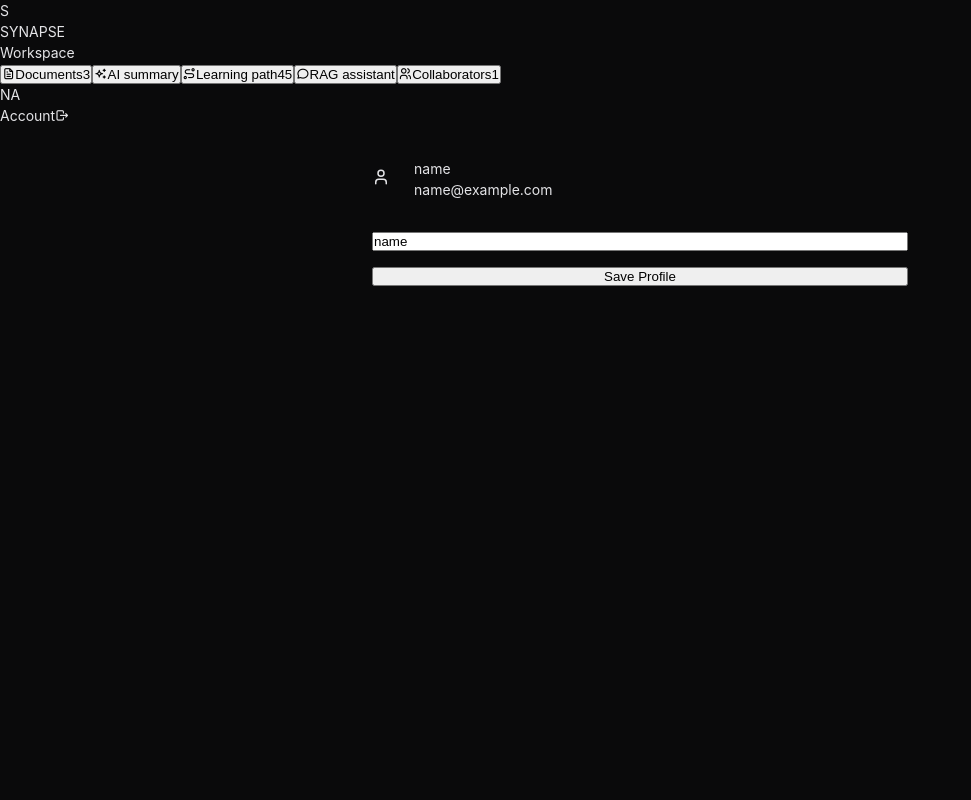
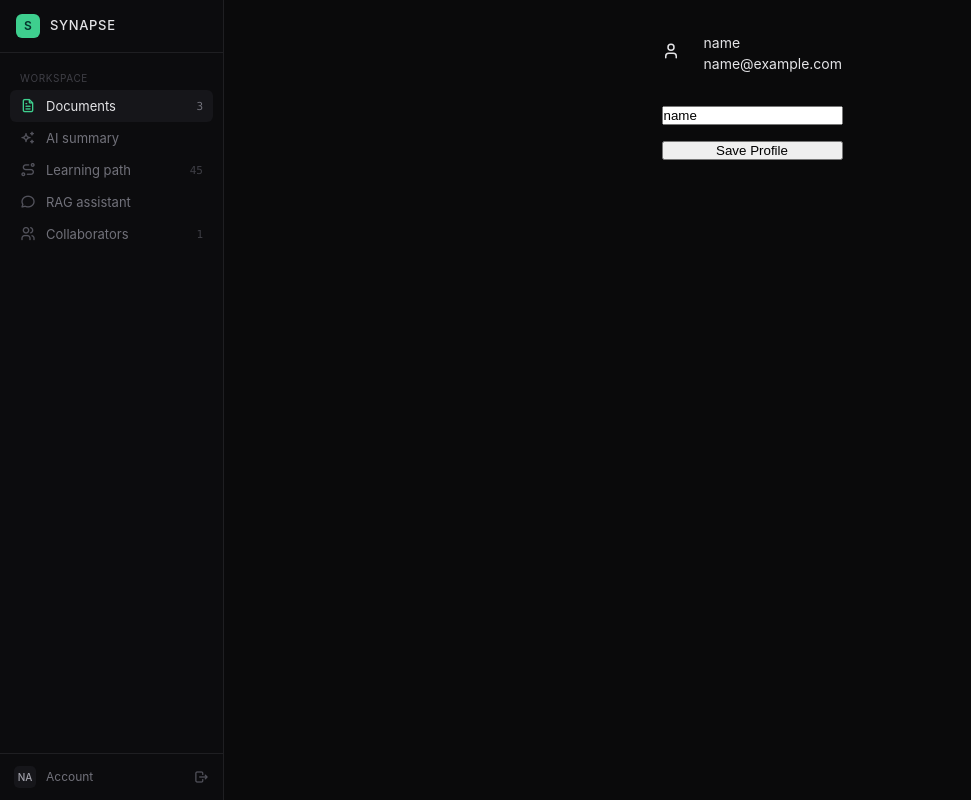
Before and after one commit to ulthimanju/CAPSTONE, a React (Vite) app in the folder web-app/: page /profile in a window 1280 px wide. Shown: the whole page, without its empty margins (0-971 px from the left). Built offline with nearby package versions, Linux system fonts and the light colour scheme; no server answers; sample sign-in values are in the browser's storage.

Commit message:
style: fix double layout nesting & apply complete CSS rules from template HTML

```diff
--- a/web-app/src/routes/AppRoutes.jsx
+++ b/web-app/src/routes/AppRoutes.jsx
@@ -30,9 +30,7 @@ export const AppRoutes = () => {
         path="/workspaces"
         element={
           <ProtectedRoute>
-            <AppLayout>
-              <WorkspacesPage />
-            </AppLayout>
+            <WorkspacesPage />
           </ProtectedRoute>
         }
       />
@@ -40,12 +38,11 @@ export const AppRoutes = () => {
         path="/workspaces/:workspaceId"
         element={
           <ProtectedRoute>
-            <AppLayout>
-              <WorkspaceDetailPage />
-            </AppLayout>
+            <WorkspaceDetailPage />
           </ProtectedRoute>
         }
       />
+
 
       <Route
         path="/profile"
--- a/web-app/src/styles/globals.css
+++ b/web-app/src/styles/globals.css
@@ -36,6 +36,435 @@ body {
   overflow: hidden;
 }
 
+.shell {
+  display: flex;
+  height: 100vh;
+  width: 100vw;
+}
+
+/* ---------- LEFT NAV ---------- */
+.nav {
+  width: 224px;
+  background: var(--bg-1);
+  border-right: 1px solid var(--border);
+  display: flex;
+  flex-direction: column;
+  flex-shrink: 0;
+}
+.nav-header {
+  height: 53px;
+  padding: 0 16px;
+  border-bottom: 1px solid var(--border);
+  display: flex;
+  align-items: center;
+  gap: 10px;
+}
+.nav-mark {
+  width: 24px;
+  height: 24px;
+  border-radius: 6px;
+  background: var(--accent);
+  display: flex;
+  align-items: center;
+  justify-content: center;
+  font-size: 12px;
+  font-weight: 600;
+  color: #04342c;
+  flex-shrink: 0;
+}
+.nav-title {
+  font-size: 13px;
+  font-weight: 500;
+  color: var(--text);
+  letter-spacing: .05em;
+}
+
+.nav-body {
+  flex: 1;
+  overflow-y: auto;
+  padding: 12px 10px;
+}
+.nav-label {
+  font-size: 10px;
+  letter-spacing: .06em;
+  text-transform: uppercase;
+  color: var(--text-5);
+  padding: 6px 10px 4px;
+}
+.nav-item {
+  display: flex;
+  align-items: center;
+  gap: 10px;
+  padding: 8px 10px;
+  border-radius: 6px;
+  font-size: 13px;
+  color: var(--text-3);
+  cursor: pointer;
+  border: none;
+  background: none;
+  width: 100%;
+  text-align: left;
+  font-family: inherit;
+}
+.nav-item i {
+  font-size: 16px;
+  color: var(--text-4);
+  width: 16px;
+  flex-shrink: 0;
+  text-align: center;
+}
+.nav-item .count {
+  margin-left: auto;
+  font-size: 11px;
+  color: var(--text-5);
+  font-family: var(--mono);
+}
+.nav-item:hover {
+  background: var(--bg-2);
+  color: var(--text-2);
+}
+.nav-item.active {
+  background: var(--bg-3);
+  color: var(--text);
+}
+.nav-item.active i {
+  color: var(--accent);
+}
+.nav-item.active .count {
+  color: var(--text-3);
+}
+
+.nav-footer {
+  padding: 12px 14px;
+  border-top: 1px solid var(--border);
+  display: flex;
+  align-items: center;
+  gap: 10px;
+}
+.avatar-sm {
+  width: 22px;
+  height: 22px;
+  border-radius: 5px;
+  background: var(--bg-3);
+  display: flex;
+  align-items: center;
+  justify-content: center;
+  font-size: 10px;
+  color: var(--text-2);
+  font-weight: 500;
+  flex-shrink: 0;
+}
+.nav-footer span {
+  font-size: 12px;
+  color: var(--text-3);
+}
+.nav-footer i {
+  margin-left: auto;
+  color: var(--text-4);
+  font-size: 15px;
+}
+
+/* ---------- MAIN ---------- */
+.main {
+  flex: 1;
+  display: flex;
+  flex-direction: column;
+  min-width: 0;
+}
+.topbar {
+  height: 53px;
+  padding: 0 24px;
+  border-bottom: 1px solid var(--border);
+  display: flex;
+  align-items: center;
+  justify-content: space-between;
+  gap: 16px;
+  flex-shrink: 0;
+}
+.topbar-left {
+  display: flex;
+  align-items: center;
+  min-width: 160px;
+  position: relative;
+}
+
+/* ---------- CUSTOM DROPDOWN STYLES ---------- */
+.custom-dropdown {
+  position: relative;
+  user-select: none;
+  font-family: var(--sans);
+}
+.dropdown-trigger {
+  background: var(--bg-2);
+  border: 1px solid var(--border-strong);
+  border-radius: 6px;
+  padding: 6px 12px;
+  font-size: 12px;
+  color: var(--text);
+  display: flex;
+  align-items: center;
+  gap: 8px;
+  cursor: pointer;
+  transition: all 0.2s ease;
+}
+.dropdown-trigger:hover {
+  border-color: var(--text-5);
+  background: var(--bg-3);
+}
+.dropdown-trigger i.ti-folder {
+  color: var(--accent);
+  font-size: 14px;
+}
+.dropdown-trigger i.ti-chevron-down {
+  margin-left: auto;
+  font-size: 12px;
+  color: var(--text-4);
+  transition: transform 0.2s ease;
+}
+.custom-dropdown.open .dropdown-trigger i.ti-chevron-down {
+  transform: rotate(180deg);
+}
+.dropdown-menu {
+  position: absolute;
+  top: calc(100% + 6px);
+  left: 0;
+  width: 200px;
+  background: var(--bg-1);
+  border: 1px solid var(--border-strong);
+  border-radius: 8px;
+  box-shadow: 0 10px 25px -5px rgba(0, 0, 0, 0.5);
+  padding: 6px;
+  display: none;
+  z-index: 100;
+  animation: dropdownFade 0.15s ease;
+}
+.custom-dropdown.open .dropdown-menu {
+  display: block;
+}
+@keyframes dropdownFade {
+  from { opacity: 0; transform: translateY(-4px); }
+  to { opacity: 1; transform: translateY(0); }
+}
+.dropdown-item {
+  display: flex;
+  align-items: center;
+  gap: 8px;
+  padding: 8px 10px;
+  font-size: 12px;
+  color: var(--text-2);
+  border-radius: 5px;
+  cursor: pointer;
+  transition: background 0.1s, color 0.1s;
+}
+.dropdown-item i {
+  font-size: 14px;
+  color: var(--text-4);
+}
+.dropdown-item:hover {
+  background: var(--bg-2);
+  color: var(--text);
+}
+.dropdown-item:hover i {
+  color: var(--text-2);
+}
+.dropdown-item.selected {
+  background: var(--accent-bg);
+  color: var(--accent);
+  font-weight: 500;
+}
+.dropdown-item.selected i {
+  color: var(--accent);
+}
+
+.topbar-center {
+  text-align: center;
+  flex: 1;
+  display: flex;
+  align-items: center;
+  justify-content: center;
+  gap: 8px;
+}
+.topbar-title {
+  font-size: 13px;
+  font-weight: 500;
+  color: var(--text);
+  display: inline-block;
+}
+.topbar-sub {
+  font-size: 11px;
+  color: var(--text-4);
+  display: inline-block;
+}
+.topbar-sub::before {
+  content: "·";
+  margin-right: 8px;
+  color: var(--text-5);
+}
+.topbar-right {
+  display: flex;
+  align-items: center;
+  gap: 8px;
+  min-width: 160px;
+  justify-content: flex-end;
+}
+
+.btn {
+  display: inline-flex;
+  align-items: center;
+  justify-content: center;
+  gap: 6px;
+  font-size: 11.5px;
+  font-weight: 500;
+  font-family: inherit;
+  padding: 5px 12px;
+  border-radius: 5px;
+  cursor: pointer;
+  border: 1px solid var(--border-strong);
+  background: transparent;
+  color: var(--text-2);
+}
+.btn:hover {
+  background: var(--bg-2);
+  border-color: var(--text-5);
+}
+.btn-primary {
+  background: var(--accent);
+  color: #04342c;
+  border-color: var(--accent);
+}
+.btn-primary:hover {
+  background: #35b87d;
+  border-color: #35b87d;
+}
+.btn i {
+  font-size: 12px;
+}
+
+.content {
+  flex: 1;
+  overflow-y: auto;
+  padding: 24px;
+  max-width: 1200px;
+  margin: 0 auto;
+  width: 100%;
+}
+
+/* ---------- DOCUMENTS TAB ---------- */
+.doc-layout {
+  display: grid;
+  grid-template-columns: 1fr;
+  gap: 20px;
+  align-items: start;
+}
+.section-label {
+  font-size: 11px;
+  letter-spacing: .05em;
+  text-transform: uppercase;
+  color: var(--text-5);
+  margin-bottom: 10px;
+  display: flex;
+  align-items: center;
+  gap: 6px;
+}
+.doc-list {
+  border: 1px solid var(--border);
+  border-radius: 8px;
+  overflow: hidden;
+  background: var(--bg-1);
+}
+.doc-row {
+  display: flex;
+  align-items: center;
+  padding: 12px 16px;
+  border-bottom: 1px solid var(--border);
+  font-size: 13px;
+}
+.doc-row:last-child {
+  border-bottom: none;
+}
+.doc-row i.ti-file-text, .doc-row i.ti-folder {
+  font-size: 16px;
+  color: var(--text-4);
+  margin-right: 12px;
+}
+.doc-name {
+  flex: 1;
+  color: var(--text);
+}
+.doc-meta {
+  color: var(--text-5);
+  font-family: var(--mono);
+  font-size: 11px;
+  margin-right: 20px;
+}
+.doc-status {
+  color: var(--accent);
+  font-size: 11px;
+  display: flex;
+  align-items: center;
+  gap: 4px;
+  margin-right: 16px;
+}
+.doc-row .icon-btn {
+  color: var(--text-5);
+  font-size: 14px;
+  padding: 4px;
+  cursor: pointer;
+  margin-left: 6px;
+  display: inline-flex;
+  align-items: center;
+  justify-content: center;
+}
+.doc-row .icon-btn:hover {
+  color: var(--text-2);
+}
+
+.upload-zone {
+  border: 1px dashed var(--border-strong);
+  border-radius: 8px;
+  padding: 40px 20px;
+  text-align: center;
+  cursor: pointer;
+  transition: border-color 0.2s, background 0.2s;
+  background: var(--bg-1);
+}
+.upload-zone.dragover {
+  border-color: var(--accent);
+  background: var(--accent-bg);
+}
+.upload-zone i.ti-upload {
+  font-size: 28px;
+  color: var(--text-4);
+  margin-bottom: 12px;
+  display: block;
+}
+.upload-zone p {
+  font-size: 13px;
+  color: var(--text-3);
+  margin-bottom: 8px;
+}
+.upload-list {
+  list-style: none;
+  margin-top: 16px;
+  font-size: 11px;
+  color: var(--text-4);
+  display: inline-flex;
+  flex-direction: column;
+  align-items: flex-start;
+  gap: 6px;
+  text-align: left;
+}
+.upload-list li {
+  display: flex;
+  align-items: center;
+  gap: 8px;
+  padding: 2px 0;
+}
+.upload-list i {
+  font-size: 12px;
+  color: var(--text-5);
+}
+
 /* Custom scrollbar */
 ::-webkit-scrollbar {
   width: 6px;
```
